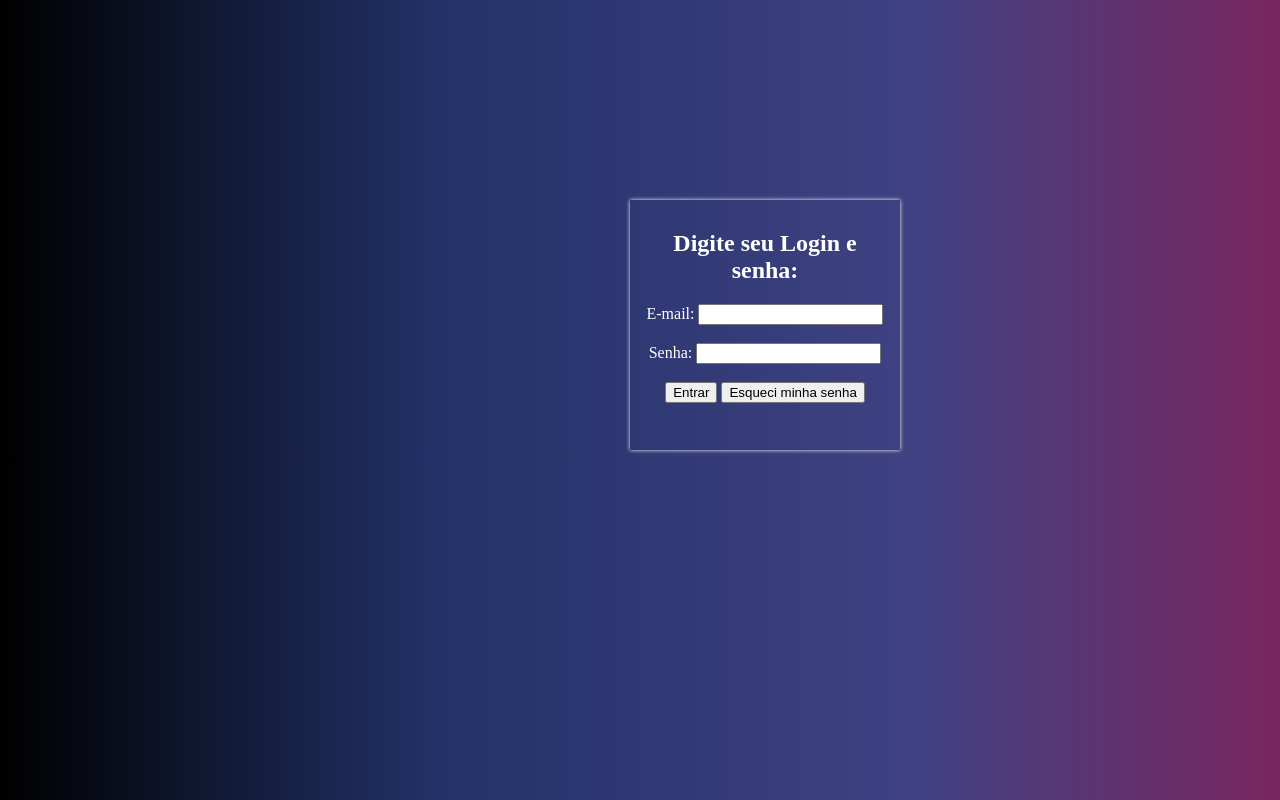
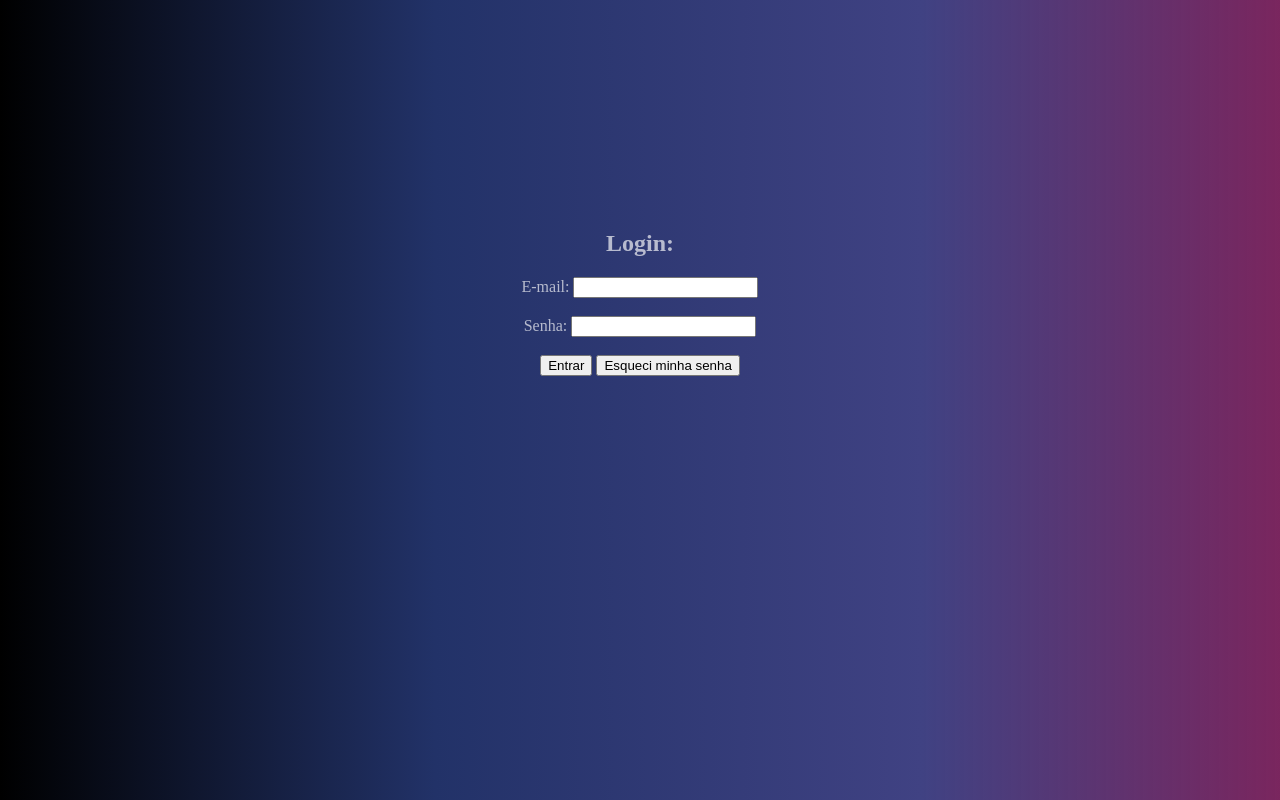
Before and after one commit to samuelcosta25/LMR, a plain HTML site: page Exercícios/SemanticaCSS/login.html in a window 1280 px wide. Drawn offline with Linux system fonts and the light colour scheme.

Commit message:
13.03.2023

```diff
--- a/Exercícios/SemanticaCSS/login.html
+++ b/Exercícios/SemanticaCSS/login.html
@@ -8,7 +8,7 @@
     <link rel="stylesheet" href="style.css">
 </head>
 <body id="login">
-    <h2>Digite seu Login e senha:</h2>
+    <h2>Login:</h2>
     <form>
         <label for="lmail" title="Mail">E-mail:</label>
         <input type="text" name="E-mail" id="lmail"/>
--- a/Exercícios/SemanticaCSS/style.css
+++ b/Exercícios/SemanticaCSS/style.css
@@ -38,11 +38,11 @@ body {
 
 #login {
     text-align: center;
-    color: rgb(255, 255, 255);
+    color: rgba(252, 252, 252, 0.671);
     padding: 10px;
     margin-top: 200px;
-    margin-left: 630px;
-    box-shadow: 0px 0px 4px;
+    margin-left: auto;
+    margin-right: auto;
     width: 250px;
     height: 230px;
 }
```
Also changed, not shown: Anotações/01.03.2023.txt, Anotações/13.03.2023.txt (added).
